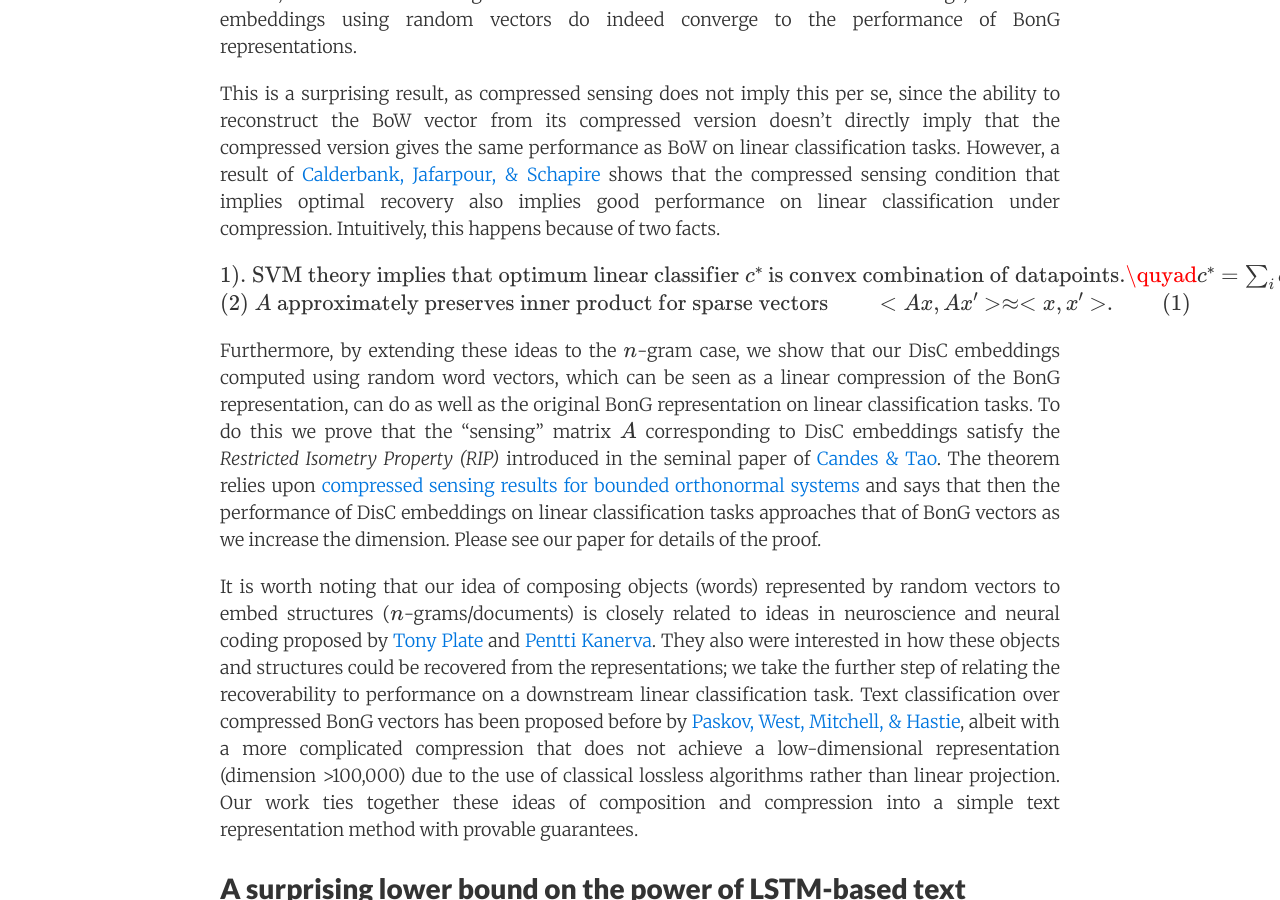
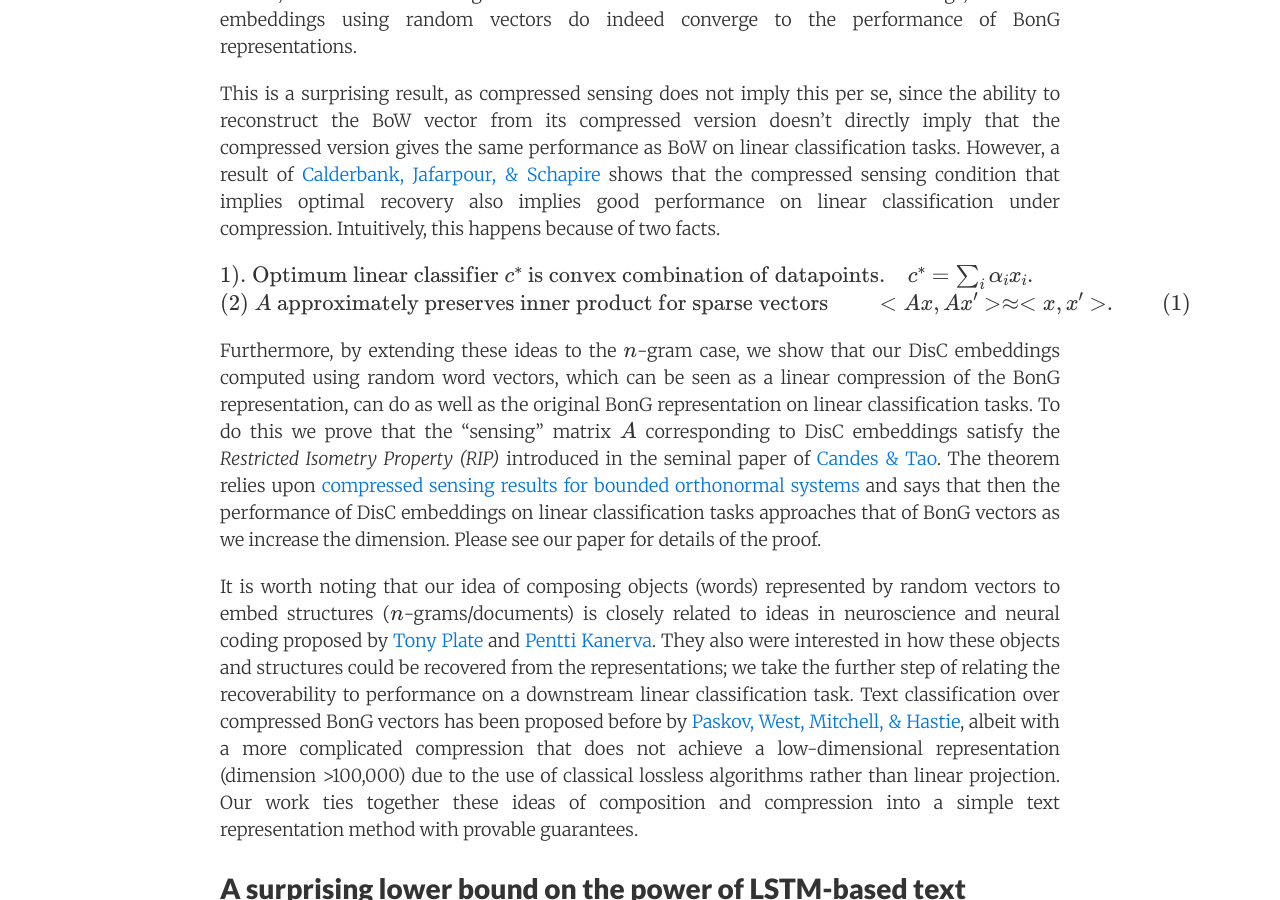
Before and after one commit to offconvex/offconvex.github.io, a Jekyll site: the page built from _posts/2018-06-25-textembeddings.md, in a window 1280 px wide and 900 px high, scrolled down 3061 px. Built offline with Jekyll 4.4.1, drawn with Linux system fonts in a browser that asks for light colours; nearby versions of some CDN libraries; formulas are drawn with MathJax 3; comment, search, counter and statistics services are not loaded.

Commit message:
Update 2018-06-25-textembeddings.md

```diff
--- a/_posts/2018-06-25-textembeddings.md
+++ b/_posts/2018-06-25-textembeddings.md
@@ -71,7 +71,7 @@ Indeed, we find that so long as we raise the dimension of the word embeddings, t
 This is a surprising result, as compressed sensing does not imply this per se, since the ability to reconstruct the BoW vector from its compressed version doesn't directly imply that the compressed version gives the same performance as BoW on linear classification tasks.
 However, a result of [Calderbank, Jafarpour, & Schapire](https://pdfs.semanticscholar.org/627c/14fe9097d459b8fd47e8a901694198be9d5d.pdf) shows that the compressed sensing condition that implies optimal recovery also implies good performance on linear classification under compression. Intuitively, this happens because of two facts.
 
-$$ \mbox{1). SVM theory implies that optimum linear classifier $c^*$ is convex combination of datapoints.} \quyad c^* = \sum_{i}\alpha_i x_i.$$
+$$ \mbox{1). Optimum linear classifier $c^*$ is convex combination of datapoints.} \quad c^* = \sum_{i}\alpha_i x_i.$$
 $$ \mbox{(2) $A$ approximately preserves inner product for sparse vectors} \qquad <Ax, Ax'> \approx <x, x'>.   \qquad (1) $$
 
 
```
